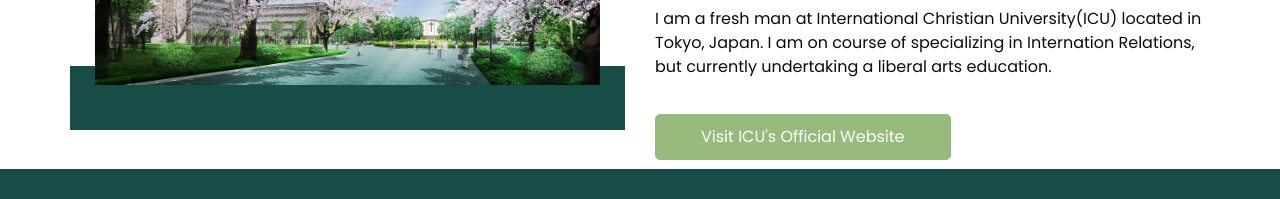
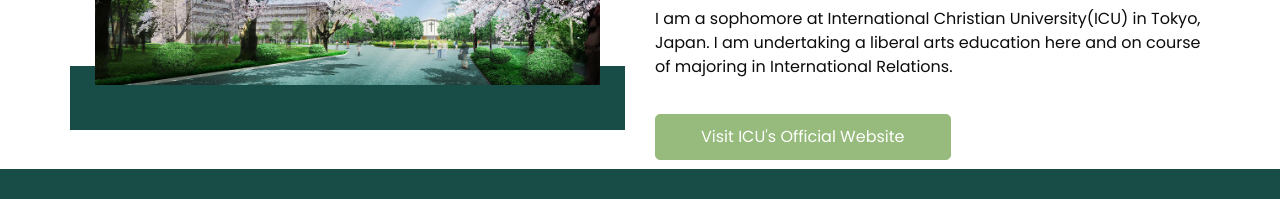
Before and after one commit to amapollo/1, a plain HTML site: page education.html in a window 1280 px wide. Shown: the part 224-423 px from the top of the page. Drawn offline with nearby package versions, Linux system fonts and the light colour scheme; some packages are replaced by stand-ins of ours.

Commit message:
Update education.html

```diff
--- a/education.html
+++ b/education.html
@@ -94,7 +94,7 @@ height="0" width="0" style="display:none;visibility:hidden"></iframe></noscript>
               Period : 2021- 2025 (4 years)
             </div>
             <p>
-              I am a fresh man at International Christian University(ICU) located in Tokyo, Japan. I am on course of specializing in Internation Relations, but currently undertaking a liberal arts education.
+              I am a sophomore at International Christian University(ICU) in Tokyo, Japan. I am undertaking a liberal arts education here and on course of majoring in International Relations.
             </p>
             <a href="https://www.icu.ac.jp/">
               Visit ICU's Official Website
```
